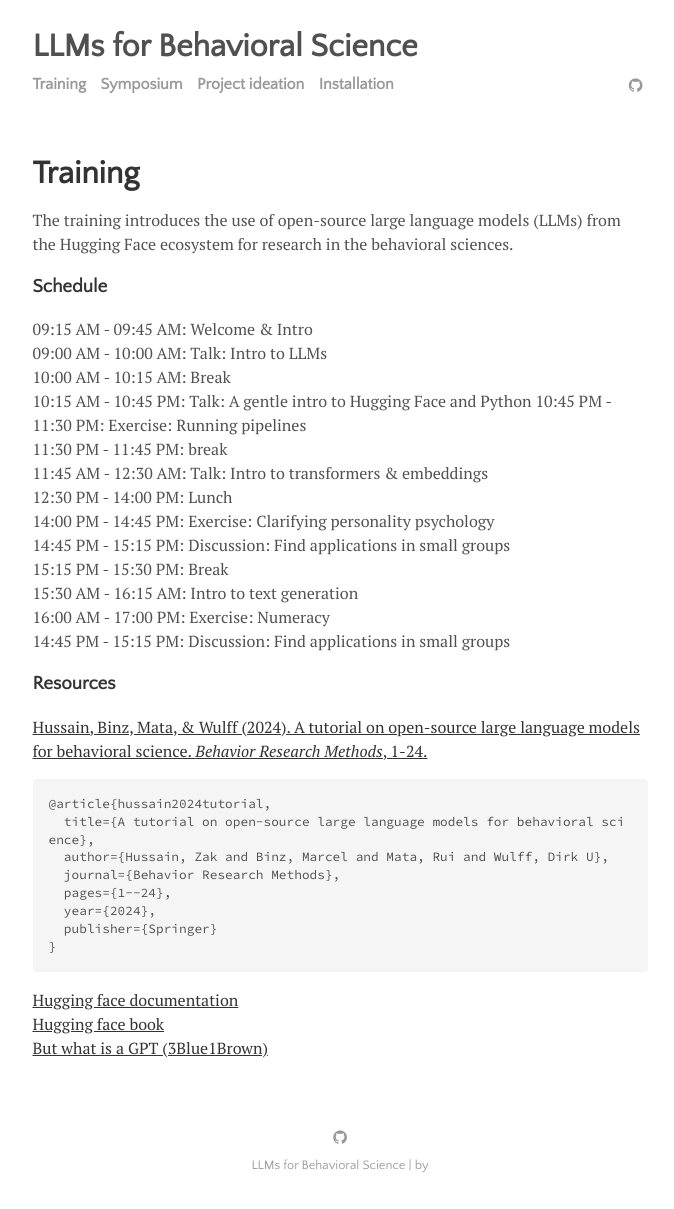
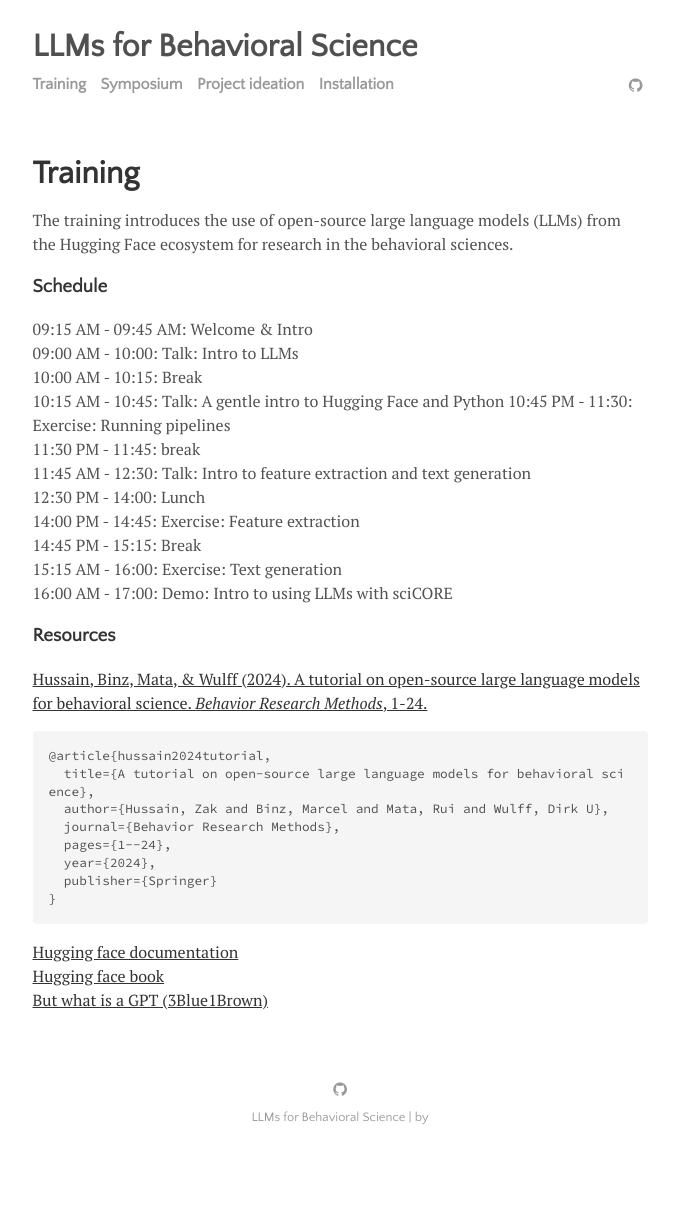
Before and after one commit to cdsbasel/LLM4BeSci_2025Unibas, a Jekyll site: the page built from menu/training.md, in a window 1280 px wide. Shown: the whole page, without its empty margins (300-974 px from the left). Built offline with Jekyll 4.4.1, drawn with Linux system fonts in a browser that asks for light colours; after the commit the page ends 1161 px from its top, so only the background shows below that.

Commit message:
update schedule

```diff
--- a/menu/training.md
+++ b/menu/training.md
@@ -8,19 +8,17 @@
 ### Schedule
 
 <font style="font-size:10">09:15 AM - 09:45 AM: Welcome & Intro<br>
-09:00 AM - 10:00 AM: Talk: Intro to LLMs<br>
-10:00 AM - 10:15 AM: Break<br>
-10:15 AM - 10:45 PM: Talk: A gentle intro to Hugging Face and Python
-10:45 PM - 11:30 PM: Exercise: Running pipelines<br>
-11:30 PM - 11:45 PM: break<br>
-11:45 AM - 12:30 AM: Talk: Intro to transformers & embeddings<br>
-12:30 PM - 14:00 PM: Lunch<br>
-14:00 PM - 14:45 PM: Exercise: Clarifying personality psychology<br>
-14:45 PM - 15:15 PM: Discussion: Find applications in small groups<br>
-15:15 PM - 15:30 PM: Break<br>
-15:30 AM - 16:15 AM: Intro to text generation<br>
-16:00 AM - 17:00 PM: Exercise: Numeracy<br>
-14:45 PM - 15:15 PM: Discussion: Find applications in small groups<br>
+09:00 AM - 10:00: Talk: Intro to LLMs<br>
+10:00 AM - 10:15: Break<br>
+10:15 AM - 10:45: Talk: A gentle intro to Hugging Face and Python
+10:45 PM - 11:30: Exercise: Running pipelines<br>
+11:30 PM - 11:45: break<br>
+11:45 AM - 12:30: Talk: Intro to feature extraction and text generation<br>
+12:30 PM - 14:00: Lunch<br>
+14:00 PM - 14:45: Exercise: Feature extraction<br>
+14:45 PM - 15:15: Break<br>
+15:15 AM - 16:00: Exercise: Text generation<br>
+16:00 AM - 17:00: Demo: Intro to using LLMs with sciCORE<br>
 </font>
 
 ### Resources
```
